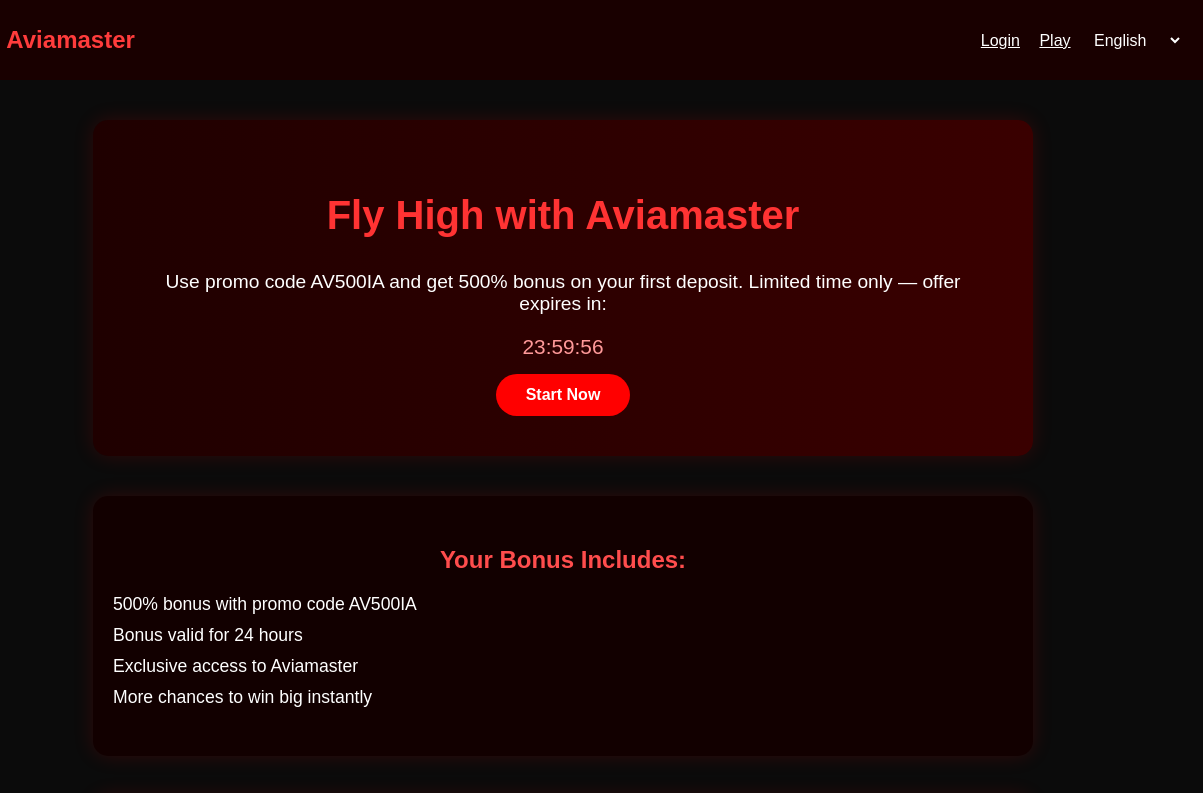
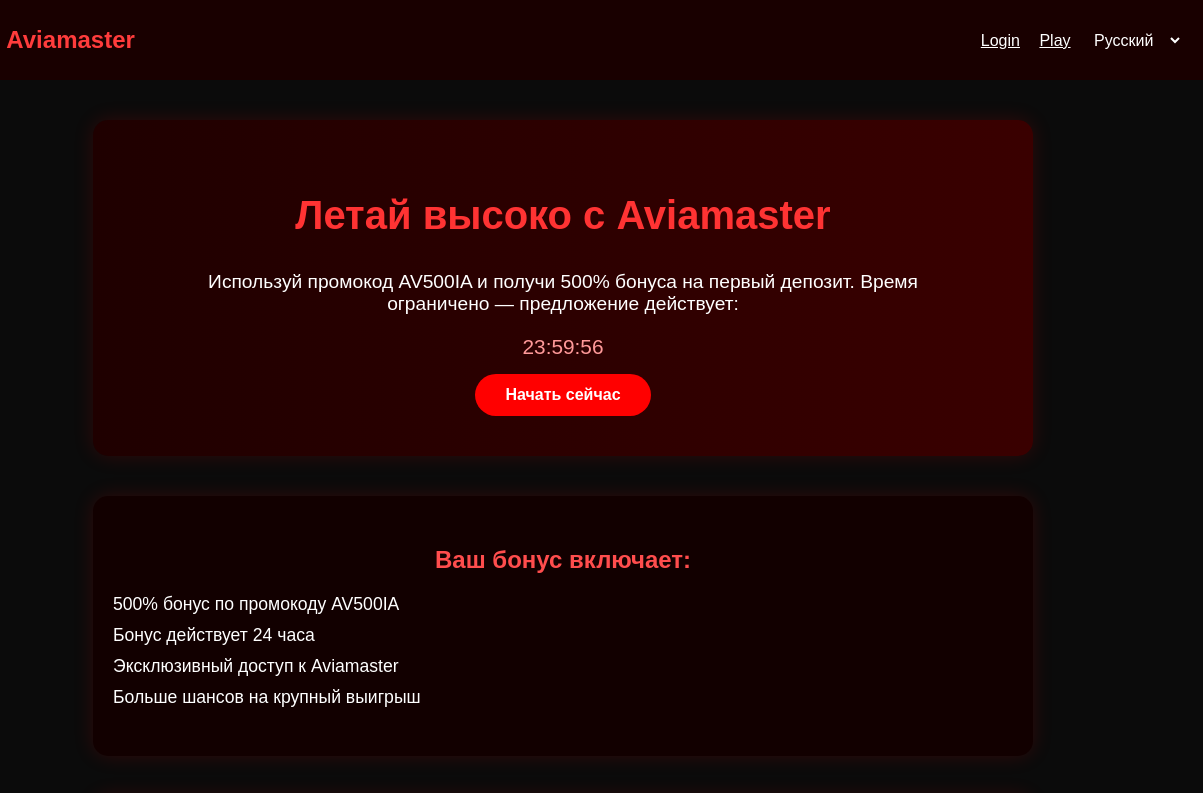
Before and after one commit to blance18/aviamasterbonus, a plain HTML site: page index.html in a window 1280 px wide. Shown: the top 793 px of the page, 77-1280 px from the left. Drawn offline with Linux system fonts and the light colour scheme.

Commit message:
Update index.html

```diff
--- a/index.html
+++ b/index.html
@@ -326,11 +326,12 @@
     item.addEventListener('click', () => item.classList.toggle('open'));
   });
 
-  // Default language
-  document.addEventListener('DOMContentLoaded', () => {
-    document.getElementById('lang').value = 'en';
-    document.getElementById('lang').dispatchEvent(new Event('change'));
-  });
+  /// Default language
+document.addEventListener('DOMContentLoaded', () => {
+  document.getElementById('lang').value = 'ru';
+  document.getElementById('lang').dispatchEvent(new Event('change'));
+});
+
 
   let totalSeconds = 24 * 60 * 60;
   const timerEl = document.getElementById("timer");
```
